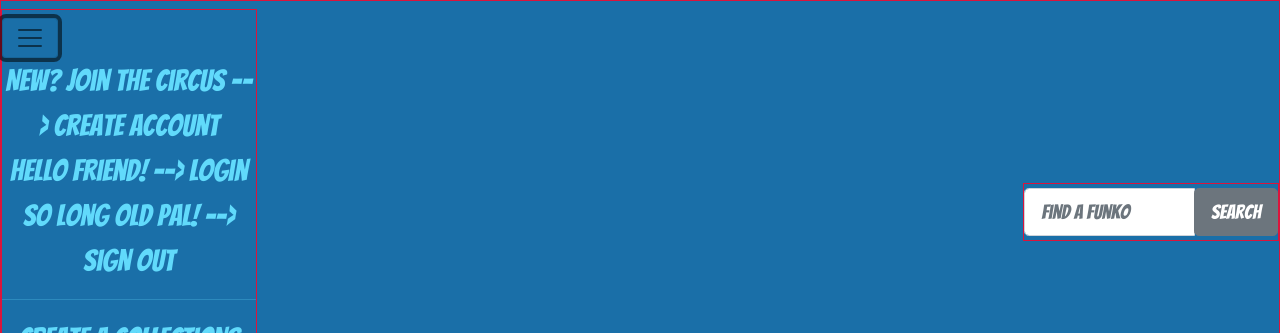
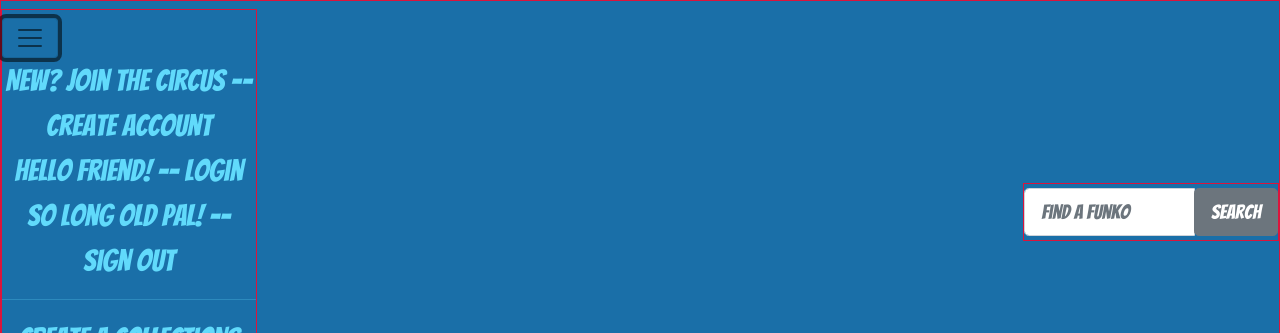
Before and after one commit to jlzimski/Funko-Pop-Client, a React (Create React App) app: page / in a window 1280 px wide. Both pictures are taken after a click on the button 30 px from the left and 38 px from the top of the page. Shown: the top 333 px of the page. Built offline with nearby package versions, Linux system fonts and the light colour scheme; no server answers.

Commit message:
about to deploy

```diff
--- a/src/site/Navbar.js
+++ b/src/site/Navbar.js
@@ -10,9 +10,9 @@
                 <NavbarToggler onClick={toggleNavbar} className="mr-2" />
                 <Collapse isOpen={!collapsed} navbar>
                     <Nav navbar>
-                        <NavItem >New? Join the Circus --> Create Account</NavItem>
-                        <NavItem >Hello Friend! --> Login</NavItem>
-                        <NavItem onClick={props.clickLogout}>So Long Old Pal! --> Sign Out</NavItem>
+                        <NavItem >New? Join the Circus -- Create Account</NavItem>
+                        <NavItem >Hello Friend! -- Login</NavItem>
+                        <NavItem onClick={props.clickLogout}>So Long Old Pal! -- Sign Out</NavItem>
                         <hr />
                         <NavItem divider />
                         <NavItem onClick={props.CollectionCreate}>Create a Collections</NavItem>
```
